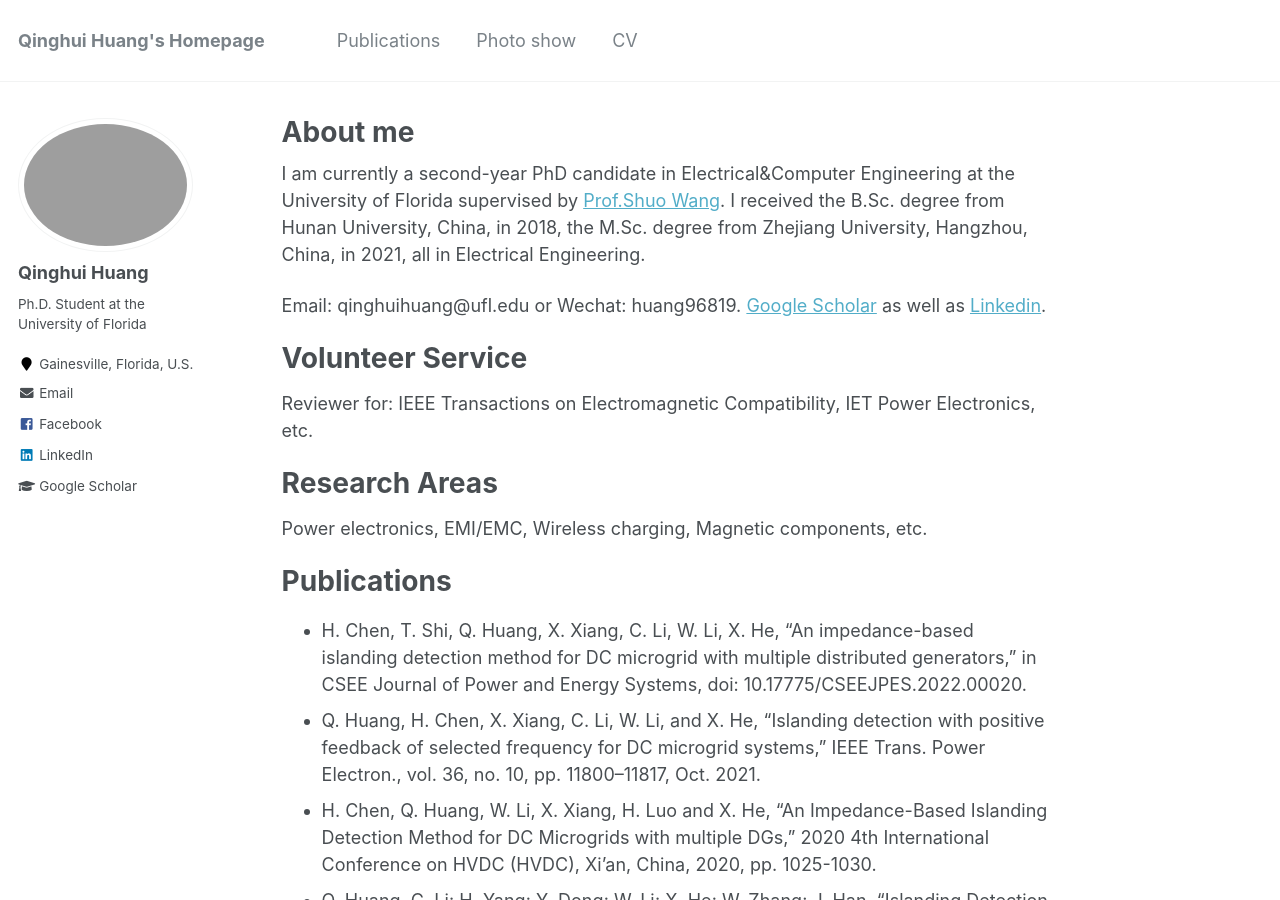
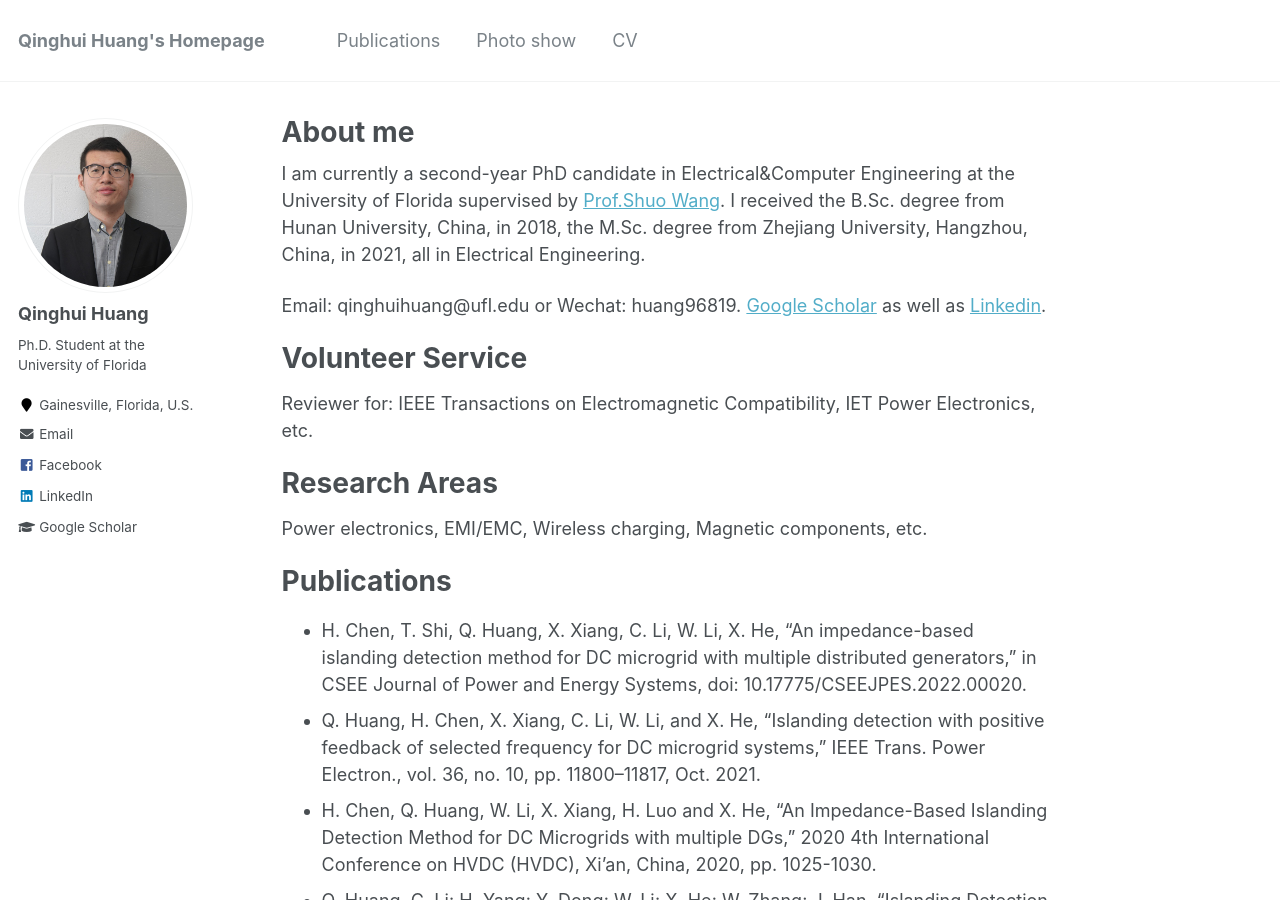
Before and after one commit to slionnnnnn/yanwenlai, a Jekyll site: the page built from _pages/about.md, in a window 1280 px wide and 900 px high. Built offline with Jekyll 4.4.1, drawn with Linux system fonts in a browser that asks for light colours.

Commit message:
Update _config.yml

```diff
--- a/_config.yml
+++ b/_config.yml
@@ -81,7 +81,7 @@ analytics:
 # Site Author
 author:
   name             : "Qinghui Huang"
-  avatar           : "qinghui.jpg"
+  avatar           : "qinghui1.jpg"
   bio              : "Ph.D. Student at the University of Florida"
   location         : "Gainesville, Florida, U.S."
   employer         :
```
